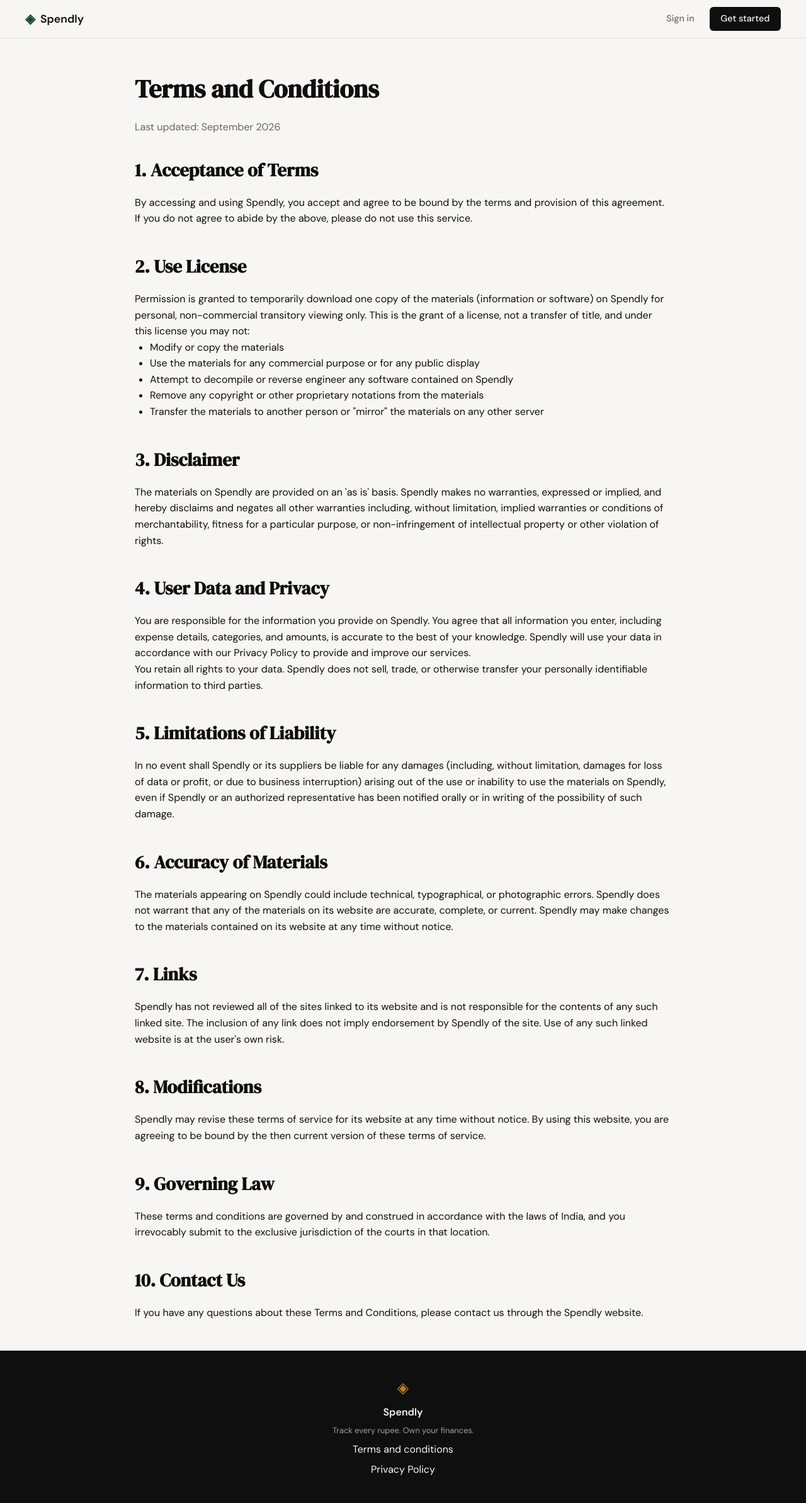
After one commit to abhinavsurs/spendly, a Flask app: page /terms in a window 1280 px wide. The commit adds this page. Shown: the whole page at 63% size. Run offline with Flask 3, Linux system fonts and the light colour scheme.

Commit message:
landing: add terms and conditions page and route

```diff
--- a/app.py
+++ b/app.py
@@ -20,6 +20,11 @@ def register():
 @app.route("/login")
 def login():
     return render_template("login.html")
+
+
+@app.route("/terms")
+def terms():
+    return render_template("terms.html")
 
 
 # ------------------------------------------------------------------ #
--- a/templates/base.html
+++ b/templates/base.html
@@ -34,7 +34,7 @@
             <span class="brand-icon">◈</span>
             <span class="footer-name">Spendly</span>
             <p class="footer-copy">Track every rupee. Own your finances.</p>
-            <a href="#">Terms and conditions</a>
+            <a href="{{ url_for('terms') }}">Terms and conditions</a>
             <a href="#">Privacy Policy</a>
         </div>
     </footer>
--- /dev/null
+++ b/templates/terms.html
@@ -0,0 +1,70 @@
+{% extends "base.html" %}
+
+{% block title %}Terms and Conditions — Spendly{% endblock %}
+
+{% block content %}
+
+<div style="max-width: 900px; margin: 3rem auto; padding: 0 1.5rem; font-family: 'DM Sans', sans-serif; line-height: 1.6;">
+    <h1 style="font-family: 'DM Serif Display', serif; font-size: 2.5rem; margin-bottom: 1rem;">Terms and Conditions</h1>
+    <p style="color: #666; margin-bottom: 2rem;">Last updated: September 2026</p>
+
+    <section style="margin-bottom: 2.5rem;">
+        <h2 style="font-family: 'DM Serif Display', serif; font-size: 1.8rem; margin-top: 2rem; margin-bottom: 1rem;">1. Acceptance of Terms</h2>
+        <p>By accessing and using Spendly, you accept and agree to be bound by the terms and provision of this agreement. If you do not agree to abide by the above, please do not use this service.</p>
+    </section>
+
+    <section style="margin-bottom: 2.5rem;">
+        <h2 style="font-family: 'DM Serif Display', serif; font-size: 1.8rem; margin-top: 2rem; margin-bottom: 1rem;">2. Use License</h2>
+        <p>Permission is granted to temporarily download one copy of the materials (information or software) on Spendly for personal, non-commercial transitory viewing only. This is the grant of a license, not a transfer of title, and under this license you may not:</p>
+        <ul style="margin-left: 1.5rem;">
+            <li>Modify or copy the materials</li>
+            <li>Use the materials for any commercial purpose or for any public display</li>
+            <li>Attempt to decompile or reverse engineer any software contained on Spendly</li>
+            <li>Remove any copyright or other proprietary notations from the materials</li>
+            <li>Transfer the materials to another person or "mirror" the materials on any other server</li>
+        </ul>
+    </section>
+
+    <section style="margin-bottom: 2.5rem;">
+        <h2 style="font-family: 'DM Serif Display', serif; font-size: 1.8rem; margin-top: 2rem; margin-bottom: 1rem;">3. Disclaimer</h2>
+        <p>The materials on Spendly are provided on an 'as is' basis. Spendly makes no warranties, expressed or implied, and hereby disclaims and negates all other warranties including, without limitation, implied warranties or conditions of merchantability, fitness for a particular purpose, or non-infringement of intellectual property or other violation of rights.</p>
+    </section>
+
+    <section style="margin-bottom: 2.5rem;">
+        <h2 style="font-family: 'DM Serif Display', serif; font-size: 1.8rem; margin-top: 2rem; margin-bottom: 1rem;">4. User Data and Privacy</h2>
+        <p>You are responsible for the information you provide on Spendly. You agree that all information you enter, including expense details, categories, and amounts, is accurate to the best of your knowledge. Spendly will use your data in accordance with our Privacy Policy to provide and improve our services.</p>
+        <p>You retain all rights to your data. Spendly does not sell, trade, or otherwise transfer your personally identifiable information to third parties.</p>
+    </section>
+
+    <section style="margin-bottom: 2.5rem;">
+        <h2 style="font-family: 'DM Serif Display', serif; font-size: 1.8rem; margin-top: 2rem; margin-bottom: 1rem;">5. Limitations of Liability</h2>
+        <p>In no event shall Spendly or its suppliers be liable for any damages (including, without limitation, damages for loss of data or profit, or due to business interruption) arising out of the use or inability to use the materials on Spendly, even if Spendly or an authorized representative has been notified orally or in writing of the possibility of such damage.</p>
+    </section>
+
+    <section style="margin-bottom: 2.5rem;">
+        <h2 style="font-family: 'DM Serif Display', serif; font-size: 1.8rem; margin-top: 2rem; margin-bottom: 1rem;">6. Accuracy of Materials</h2>
+        <p>The materials appearing on Spendly could include technical, typographical, or photographic errors. Spendly does not warrant that any of the materials on its website are accurate, complete, or current. Spendly may make changes to the materials contained on its website at any time without notice.</p>
+    </section>
+
+    <section style="margin-bottom: 2.5rem;">
+        <h2 style="font-family: 'DM Serif Display', serif; font-size: 1.8rem; margin-top: 2rem; margin-bottom: 1rem;">7. Links</h2>
+        <p>Spendly has not reviewed all of the sites linked to its website and is not responsible for the contents of any such linked site. The inclusion of any link does not imply endorsement by Spendly of the site. Use of any such linked website is at the user's own risk.</p>
+    </section>
+
+    <section style="margin-bottom: 2.5rem;">
+        <h2 style="font-family: 'DM Serif Display', serif; font-size: 1.8rem; margin-top: 2rem; margin-bottom: 1rem;">8. Modifications</h2>
+        <p>Spendly may revise these terms of service for its website at any time without notice. By using this website, you are agreeing to be bound by the then current version of these terms of service.</p>
+    </section>
+
+    <section style="margin-bottom: 2.5rem;">
+        <h2 style="font-family: 'DM Serif Display', serif; font-size: 1.8rem; margin-top: 2rem; margin-bottom: 1rem;">9. Governing Law</h2>
+        <p>These terms and conditions are governed by and construed in accordance with the laws of India, and you irrevocably submit to the exclusive jurisdiction of the courts in that location.</p>
+    </section>
+
+    <section style="margin-bottom: 3rem;">
+        <h2 style="font-family: 'DM Serif Display', serif; font-size: 1.8rem; margin-top: 2rem; margin-bottom: 1rem;">10. Contact Us</h2>
+        <p>If you have any questions about these Terms and Conditions, please contact us through the Spendly website.</p>
+    </section>
+</div>
+
+{% endblock %}
```
